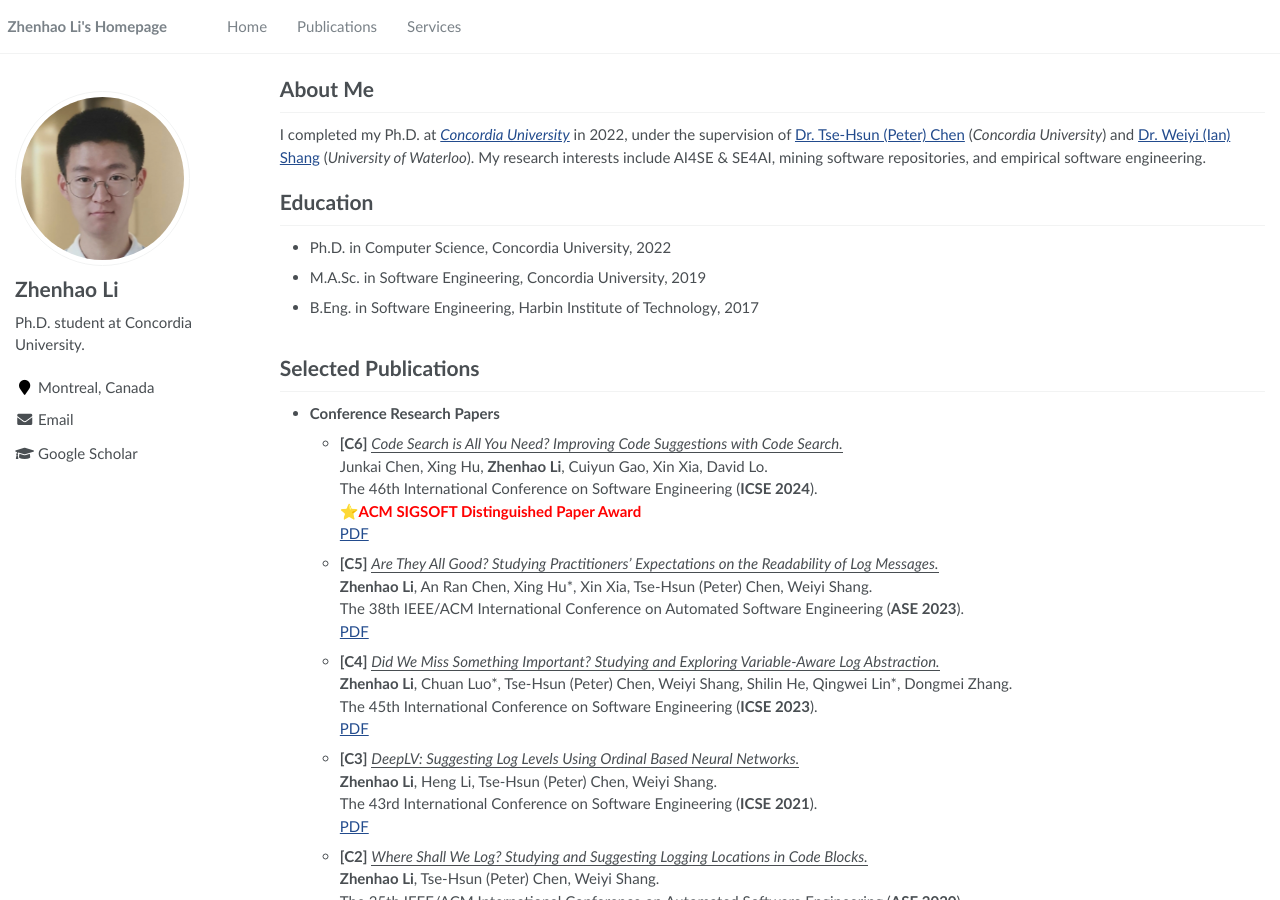
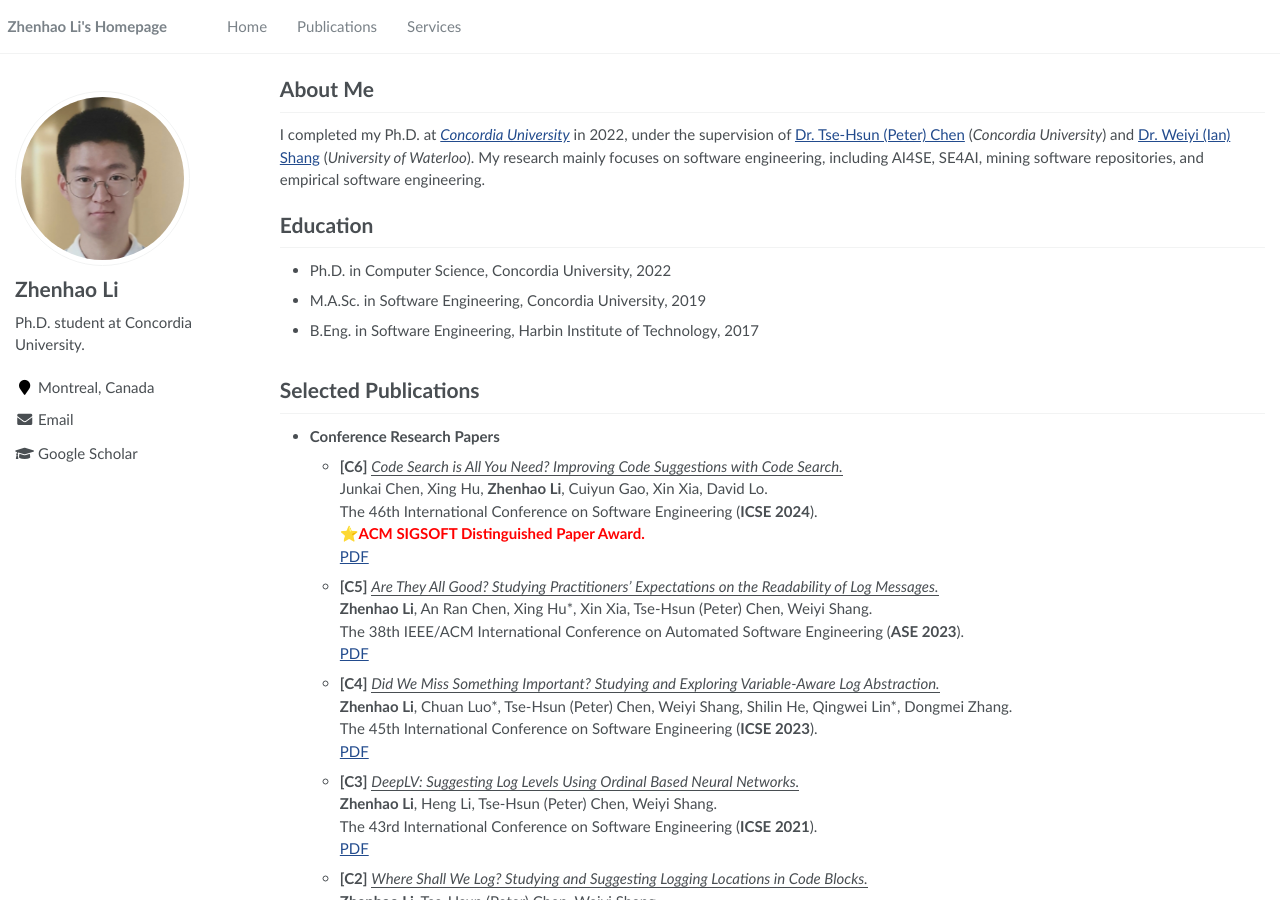
Before and after one commit to ginolzh/ginolzh.github.io, a Jekyll site: the page built from _pages/about.md, in a window 1280 px wide and 900 px high. Built offline with Jekyll 4.4.1, drawn with Linux system fonts in a browser that asks for light colours; some of the changed text lies outside the part shown.

Commit message:
Update about.md

```diff
--- a/_pages/about.md
+++ b/_pages/about.md
@@ -13,7 +13,7 @@
 
 About Me
 ======
-I completed my Ph.D. at [_Concordia University_](https://www.concordia.ca/) in 2022, under the supervision of [Dr. Tse-Hsun (Peter) Chen](https://petertsehsun.github.io/) (_Concordia University_) and [Dr. Weiyi (Ian) Shang](https://ece.uwaterloo.ca/~wshang/) (_University of Waterloo_). My research interests include AI4SE & SE4AI, mining software repositories, and empirical software engineering.
+I completed my Ph.D. at [_Concordia University_](https://www.concordia.ca/) in 2022, under the supervision of [Dr. Tse-Hsun (Peter) Chen](https://petertsehsun.github.io/) (_Concordia University_) and [Dr. Weiyi (Ian) Shang](https://ece.uwaterloo.ca/~wshang/) (_University of Waterloo_). My research mainly focuses on software engineering, including AI4SE, SE4AI, mining software repositories, and empirical software engineering.
 
 Education
 ======
@@ -29,7 +29,7 @@
   * **[C6]** <ins>*Code Search is All You Need? Improving Code Suggestions with Code Search.*</ins>\
   Junkai Chen, Xing Hu, **Zhenhao Li**, Cuiyun Gao, Xin Xia, David Lo.\
   The 46th International Conference on Software Engineering (**ICSE 2024**).\
-  <span style="color:red">**⭐ACM SIGSOFT Distinguished Paper Award**</span> \
+  <span style="color:red">**⭐ACM SIGSOFT Distinguished Paper Award.**</span> \
   [PDF](https://ginolzh.github.io/papers/ICSE2024_Code_Suggestion.pdf)
   * **[C5]** <ins>*Are They All Good? Studying Practitioners' Expectations on the Readability of Log Messages.*</ins>\
   **Zhenhao Li**, An Ran Chen, Xing Hu\*, Xin Xia, Tse-Hsun (Peter) Chen, Weiyi Shang.\
```
Also changed, not shown: other parts of _pages/about.md (+1 -1 lines).
